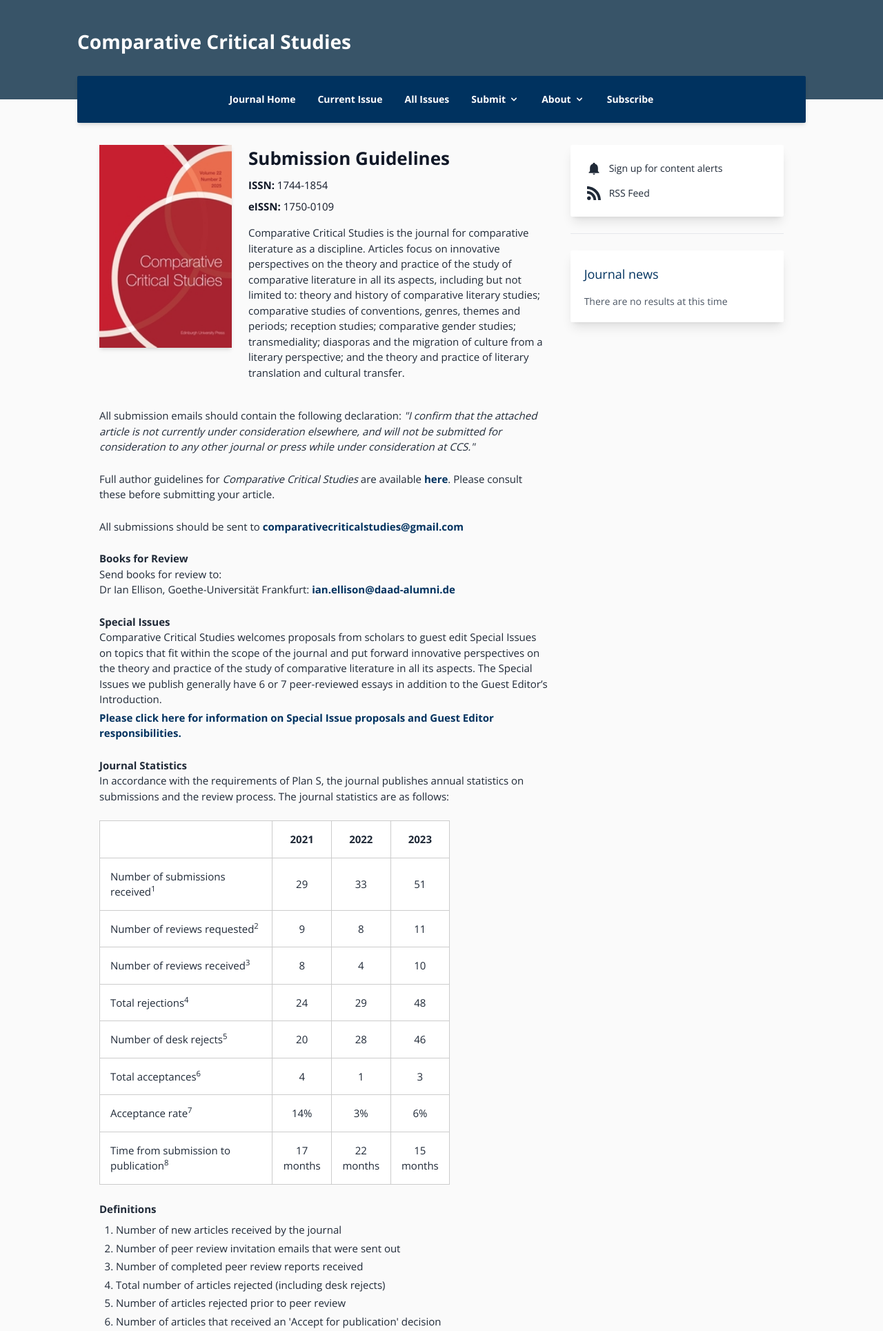
After one commit to rajabovsherzod/templates, a Django app: page /submission-guidelines/ in a window 1280 px wide. The commit adds this page. Shown: the top 1929 px of the page at 69% size. Run offline with Django 5.2, Linux system fonts and the light colour scheme; some libraries are stand-ins or nearby versions.

Commit message:
submission guidelines page created

```diff
--- a/myproject/urls.py
+++ b/myproject/urls.py
@@ -23,4 +23,5 @@
     path('', views.index, name='index'),
     path('current-issue/', views.current_issue, name='current_issue'),
     path('all-issues/', views.all_issues, name='all_issues'),
+    path('submission-guidelines/', views.submission_guidelines, name='submission_guidelines'),
 ]
--- a/myproject/views.py
+++ b/myproject/views.py
@@ -8,3 +8,6 @@
 
 def all_issues(request):
     return render(request, 'all_issues.html')
+
+def submission_guidelines(request):
+    return render(request, 'submission_guidelines.html')
--- a/templates/base.html
+++ b/templates/base.html
@@ -161,7 +161,9 @@
             <div
               class="absolute hidden group-hover:block bg-white text-gray-700 shadow-lg rounded-sm mt-0 w-48 z-20"
             >
-              <a href="#" class="block px-4 py-2 text-sm hover:bg-gray-100"
+              <a
+                href="{% url 'submission_guidelines' %}"
+                class="block px-4 py-2 text-sm hover:bg-gray-100"
                 >Submission Guidelines</a
               >
               <a href="#" class="block px-4 py-2 text-sm hover:bg-gray-100"
--- /dev/null
+++ b/templates/submission_guidelines.html
@@ -0,0 +1,225 @@
+{% extends 'base.html' %}
+{% load static %}
+{% block title %}Submission Guidelines{% endblock %}
+{% block content %}
+<div class="grid grid-cols-12 gap-8 px-4 md:px-8">
+  <!-- Chap qism: rasm va matn -->
+  <div class="col-span-12 md:col-span-8">
+    <div class="flex flex-col md:flex-row md:space-x-6 md:space-y-0 items-start">
+      <img
+        src="{% static 'assets/cover.jpg' %}"
+        alt="Journal Cover"
+        class="w-48 flex-shrink-0 shadow-md mx-auto md:mx-0"
+      />
+      <div class="mt-6 md:mt-0 text-left text-gray-900 w-full">
+        <h1 class="text-[26px] font-bold mb-2">Submission Guidelines</h1>
+        <div class="text-[15px] mb-2">
+          <span class="font-semibold">ISSN:</span> 1744-1854
+        </div>
+        <div class="text-[15px] mb-4">
+          <span class="font-semibold">eISSN:</span> 1750-0109
+        </div>
+        <div class="text-[15px] text-gray-800">
+          Comparative Critical Studies is the journal for comparative literature
+          as a discipline. Articles focus on innovative perspectives on the
+          theory and practice of the study of comparative literature in all its
+          aspects, including but not limited to: theory and history of
+          comparative literary studies; comparative studies of conventions,
+          genres, themes and periods; reception studies; comparative gender
+          studies; transmediality; diasporas and the migration of culture from a
+          literary perspective; and the theory and practice of literary
+          translation and cultural transfer.
+        </div>
+      </div>
+    </div>
+    <!-- Pastki universal o'ram -->
+    <div class="mt-10 text-[15px] text-gray-800 space-y-6">
+      <div>
+        All submission emails should contain the following declaration:
+        <span class="italic">"I confirm that the attached article is not currently under consideration elsewhere, and will not be submitted for consideration to any other journal or press while under consideration at <span class="italic">CCS</span>."</span>
+      </div>
+      <div>
+        Full author guidelines for <span class="italic">Comparative Critical Studies</span> are available
+        <a href="#" style="color: #00325f; font-weight: 600; text-decoration: none;">here</a>.
+        Please consult these before submitting your article.
+      </div>
+      <div>
+        All submissions should be sent to
+        <a href="mailto:comparativecriticalstudies@gmail.com" style="color: #00325f; font-weight: 600; text-decoration: none;">comparativecriticalstudies@gmail.com</a>
+      </div>
+      <div>
+        <span class="font-bold">Books for Review</span><br>
+        Send books for review to:<br>
+        Dr Ian Ellison, Goethe-Universität Frankfurt:
+        <a href="mailto:ian.ellison@daad-alumni.de" style="color: #00325f; font-weight: 600; text-decoration: none;">ian.ellison@daad-alumni.de</a>
+      </div>
+      <div>
+        <span class="font-bold">Special Issues</span><br>
+        Comparative Critical Studies welcomes proposals from scholars to guest edit Special Issues on topics that fit within the scope of the journal and put forward innovative perspectives on the theory and practice of the study of comparative literature in all its aspects. The Special Issues we publish generally have 6 or 7 peer-reviewed essays in addition to the Guest Editor’s Introduction.
+        <span style="color: #00325f; font-weight: 600; text-decoration: none; display: block; margin-top: 4px;">Please click here for information on Special Issue proposals and Guest Editor responsibilities.</span>
+      </div>
+      <div>
+        <span class="font-bold">Journal Statistics</span><br>
+        In accordance with the requirements of Plan S, the journal publishes annual statistics on submissions and the review process. The journal statistics are as follows:
+      </div>
+      <!-- Jadval -->
+      <div class="overflow-x-auto mt-4">
+        <table style="border-collapse: collapse; background: #fff; font-size: 15px;">
+          <thead>
+            <tr>
+              <th style="border: 1px solid #ccc; width: 250.4px; padding: 15px; font-weight: normal;"></th>
+              <th style="border: 1px solid #ccc; width: 85.6px; padding: 15px; font-weight: bold;">2021</th>
+              <th style="border: 1px solid #ccc; width: 85.6px; padding: 15px; font-weight: bold;">2022</th>
+              <th style="border: 1px solid #ccc; width: 85.6px; padding: 15px; font-weight: bold;">2023</th>
+            </tr>
+          </thead>
+          <tbody>
+            <tr>
+              <td style="border: 1px solid #ccc; width: 250.4px; padding: 15px; text-align: left;">Number of submissions received<sup>1</sup></td>
+              <td style="border: 1px solid #ccc; width: 85.6px; padding: 15px; text-align: center;">29</td>
+              <td style="border: 1px solid #ccc; width: 85.6px; padding: 15px; text-align: center;">33</td>
+              <td style="border: 1px solid #ccc; width: 85.6px; padding: 15px; text-align: center;">51</td>
+            </tr>
+            <tr>
+              <td style="border: 1px solid #ccc; padding: 15px; text-align: left;">Number of reviews requested<sup>2</sup></td>
+              <td style="border: 1px solid #ccc; padding: 15px; text-align: center;">9</td>
+              <td style="border: 1px solid #ccc; padding: 15px; text-align: center;">8</td>
+              <td style="border: 1px solid #ccc; padding: 15px; text-align: center;">11</td>
+            </tr>
+            <tr>
+              <td style="border: 1px solid #ccc; padding: 15px; text-align: left;">Number of reviews received<sup>3</sup></td>
+              <td style="border: 1px solid #ccc; padding: 15px; text-align: center;">8</td>
+              <td style="border: 1px solid #ccc; padding: 15px; text-align: center;">4</td>
+              <td style="border: 1px solid #ccc; padding: 15px; text-align: center;">10</td>
+            </tr>
+            <tr>
+              <td style="border: 1px solid #ccc; padding: 15px; text-align: left;">Total rejections<sup>4</sup></td>
+              <td style="border: 1px solid #ccc; padding: 15px; text-align: center;">24</td>
+              <td style="border: 1px solid #ccc; padding: 15px; text-align: center;">29</td>
+              <td style="border: 1px solid #ccc; padding: 15px; text-align: center;">48</td>
+            </tr>
+            <tr>
+              <td style="border: 1px solid #ccc; padding: 15px; text-align: left;">Number of desk rejects<sup>5</sup></td>
+              <td style="border: 1px solid #ccc; padding: 15px; text-align: center;">20</td>
+              <td style="border: 1px solid #ccc; padding: 15px; text-align: center;">28</td>
+              <td style="border: 1px solid #ccc; padding: 15px; text-align: center;">46</td>
+            </tr>
+            <tr>
+              <td style="border: 1px solid #ccc; padding: 15px; text-align: left;">Total acceptances<sup>6</sup></td>
+              <td style="border: 1px solid #ccc; padding: 15px; text-align: center;">4</td>
+              <td style="border: 1px solid #ccc; padding: 15px; text-align: center;">1</td>
+              <td style="border: 1px solid #ccc; padding: 15px; text-align: center;">3</td>
+            </tr>
+            <tr>
+              <td style="border: 1px solid #ccc; padding: 15px; text-align: left;">Acceptance rate<sup>7</sup></td>
+              <td style="border: 1px solid #ccc; padding: 15px; text-align: center;">14%</td>
+              <td style="border: 1px solid #ccc; padding: 15px; text-align: center;">3%</td>
+              <td style="border: 1px solid #ccc; padding: 15px; text-align: center;">6%</td>
+            </tr>
+            <tr>
+              <td style="border: 1px solid #ccc; padding: 15px; text-align: left;">Time from submission to publication<sup>8</sup></td>
+              <td style="border: 1px solid #ccc; padding: 15px; text-align: center;">17 months</td>
+              <td style="border: 1px solid #ccc; padding: 15px; text-align: center;">22 months</td>
+              <td style="border: 1px solid #ccc; padding: 15px; text-align: center;">15 months</td>
+            </tr>
+          </tbody>
+        </table>
+      </div>
+      <div>
+        <span class="font-bold">Definitions</span>
+        <ol class="list-decimal ml-6 mt-2 space-y-1">
+          <li>Number of new articles received by the journal</li>
+          <li>Number of peer review invitation emails that were sent out</li>
+          <li>Number of completed peer review reports received</li>
+          <li>Total number of articles rejected (including desk rejects)</li>
+          <li>Number of articles rejected prior to peer review</li>
+          <li>Number of articles that received an 'Accept for publication' decision</li>
+          <li>Number of acceptances, as a percentage, against the total number of final decisions</li>
+          <li>'Mean' average from submission to publication for all publications in the volume</li>
+        </ol>
+      </div>
+      <div>
+        <span class="font-bold">Author Copyright Form</span>
+        <p class="mt-1">
+          Prospective authors, please click
+          <a href="#" style="color: #00325f; font-weight: 600; text-decoration: none;">here</a>
+          to download the author copyright form for submission with your article.
+        </p>
+      </div>
+      <div>
+        <span class="font-bold">Authorship</span>
+        <p class="mt-1">
+          In order to be considered an author or co-author of an article in
+          <span class="italic">Comparative Critical Studies</span>, a person must:
+        </p>
+        <p class="mt-2 ml-2">1) have made substantial contributions to the work</p>
+        <p class="ml-2">2) be willing to accept accountability for the work that was done and its presentation in a publication.</p>
+        <p class="mt-2">
+          The contributions to the manuscript of anyone who does not meet this criteria should be listed in the acknowledgements section. For example, things like general mentoring, collecting data, acting as study coordinator or providing comments on early versions of the manuscript do not constitute authorship, but should be noted in the acknowledgements for an article.
+        </p>
+        <p class="mt-2" style="color: #00325f; font-weight: 600; text-decoration: none;">
+          For any other questions on authorship (or other aspects of publication ethics) please click here.
+        </p>
+      </div>
+      <div>
+        <span class="font-bold">Fees</span>
+        <p class="mt-1">
+          There are no fees to submit or publish in any Edinburgh University Press journal. Separate fees apply for optional gold open access publication – please see below or visit our
+          <a href="#" style="color: #00325f; font-weight: 600; text-decoration: none;">open access</a>
+          guidance for further information.
+        </p>
+      </div>
+      <div>
+        <span class="font-bold">Open access, archiving and social sharing</span>
+        <p class="mt-1">
+          All EUP journals are published on a Green Open Access basis, whereby authors are allowed to deposit a pre-publication version of their contribution on their personal or departmental web page and in their institutional repository. Authors are also permitted to deposit a pre-publication version of their contribution in a non-commercial subject repository one year following publication in print. The Version of Record of the article, as it appears in the journal following layout and proof correction, may not be deposited by authors in institutional repositories. Please visit our
+          <a href="#" style="color: #00325f; font-weight: 600; text-decoration: none;">Copyright and Open Access Licenses</a>
+          page for full details of our self-archiving policy for all EUP journals.
+        </p>
+        <p class="mt-2">
+          Authors can also choose to pay a fee to make their article freely available online immediately via the EUP journals website. Please visit our
+          <a href="#" style="color: #00325f; font-weight: 600; text-decoration: none;">open access</a>
+          page for full information on our gold open access publishing options.
+        </p>
+        <p class="mt-2">
+          A selection of EUP journals is included in our
+          <span style="color: #00325f; font-weight: 600; text-decoration: none;">Edinburgh Subscribe to Open</span>
+          initiative, in which journal volumes are converted to open access without fees to authors as long as they receive enough support from library subscribers.
+        </p>
+      </div>
+      <div>
+        <span class="font-bold">English language editing service</span>
+        <p class="mt-1">
+          Edinburgh University Press collaborates with Enago to provide academic English editing and translation services to help authors get their manuscript submission-ready. A special 20% discount is available for all EUP Authors. For more information, please visit
+          <a href="https://www.enago.com/eup" style="color: #00325f; font-weight: 600; text-decoration: none;">www.enago.com/eup</a>.
+        </p>
+      </div>
+      <div>
+        <span class="font-bold">Discounts for authors</span>
+        <p class="mt-1">
+          Journal Authors are entitled to a 40% discount on the journal issue containing their paper, a 40% discount on all EUP books and a 40% discount on any journal subscription. Please contact
+          <a href="mailto:marketing@eup.ed.ac.uk" style="color: #00325f; font-weight: 600; text-decoration: none;">marketing@eup.ed.ac.uk</a>
+          to order books at discount and
+          <a href="mailto:journals@eup.ed.ac.uk" style="color: #00325f; font-weight: 600; text-decoration: none;">journals@eup.ed.ac.uk</a>
+          for discounted journal subscriptions.
+        </p>
+      </div>
+      <div>
+        <span class="font-bold">Author hub</span>
+        <p class="mt-1">
+          Visit our
+          <a href="#" style="color: #00325f; font-weight: 600; text-decoration: none;">author hub</a>
+          for more information on publication ethics, clearing permissions, copyright and licenses, guidance for early career researchers, tips for promoting your work and more.
+        </p>
+      </div>
+    </div>
+  </div>
+  <!-- O‘ng qism: cardlar -->
+  <aside class="col-span-12 md:col-span-4 space-y-6">
+    {% include "components/sidebar_alerts.html" %}
+    <hr>
+    {% include "components/sidebar_news.html" %}
+  </aside>
+</div>
+{% endblock %}
+{% block nav_submit_active %}active{% endblock %}
```
Also changed, not shown: templates/all_issues.html (+10 -4 lines).
